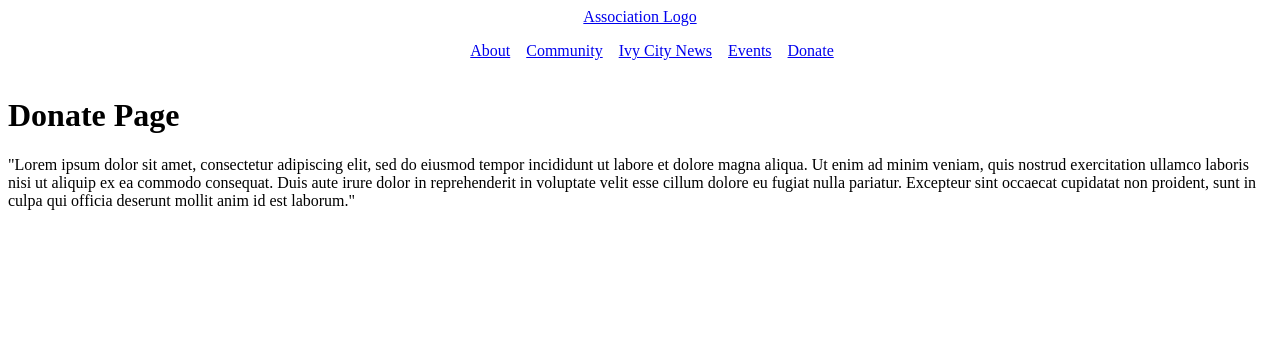
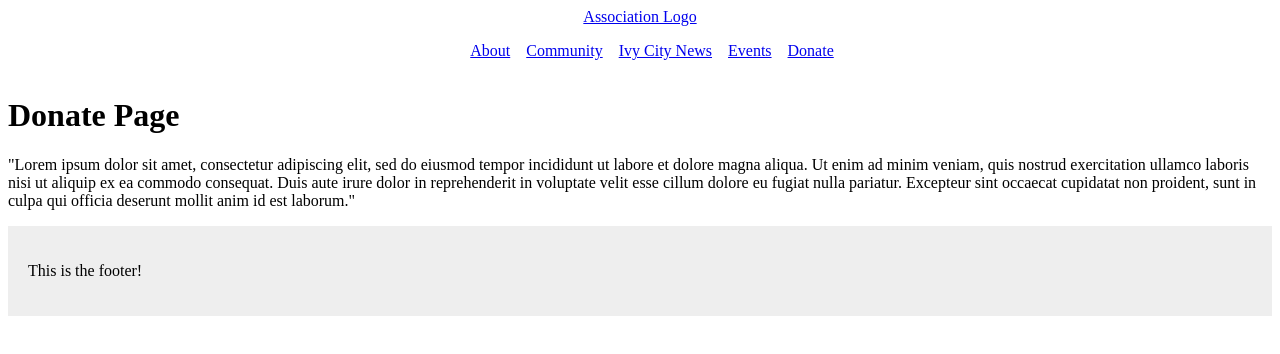
Before and after one commit to chingu-voyage3/geckos-02, a React (Create React App) app: page /donate in a window 1280 px wide. Shown: the top 354 px of the page. Built offline with nearby package versions, Linux system fonts and the light colour scheme.

Commit message:
Footer Component Created
The footer component is created. With minor details.

```diff
--- a/src/App.js
+++ b/src/App.js
@@ -1,11 +1,14 @@
 import React from 'react';
 import NavBar from './components/nav/NavBar';
 import Main from './Main';
+import Footer from './components/footer/Footer';
+
 const App = () => (
 
   <div>
     <NavBar />
     <Main />
+    <Footer />
   </div>
   );
 
--- /dev/null
+++ b/src/components/footer/Footer.js
@@ -0,0 +1,14 @@
+import React from 'react';
+import styled from 'styled-components';
+
+const FooterBar = styled.footer `
+  background-color: #EEE;
+  padding: 20px;
+`
+const Footer = () => (
+  <FooterBar>
+    <p>This is the footer!</p>
+  </FooterBar>
+);
+
+export default Footer;
```
